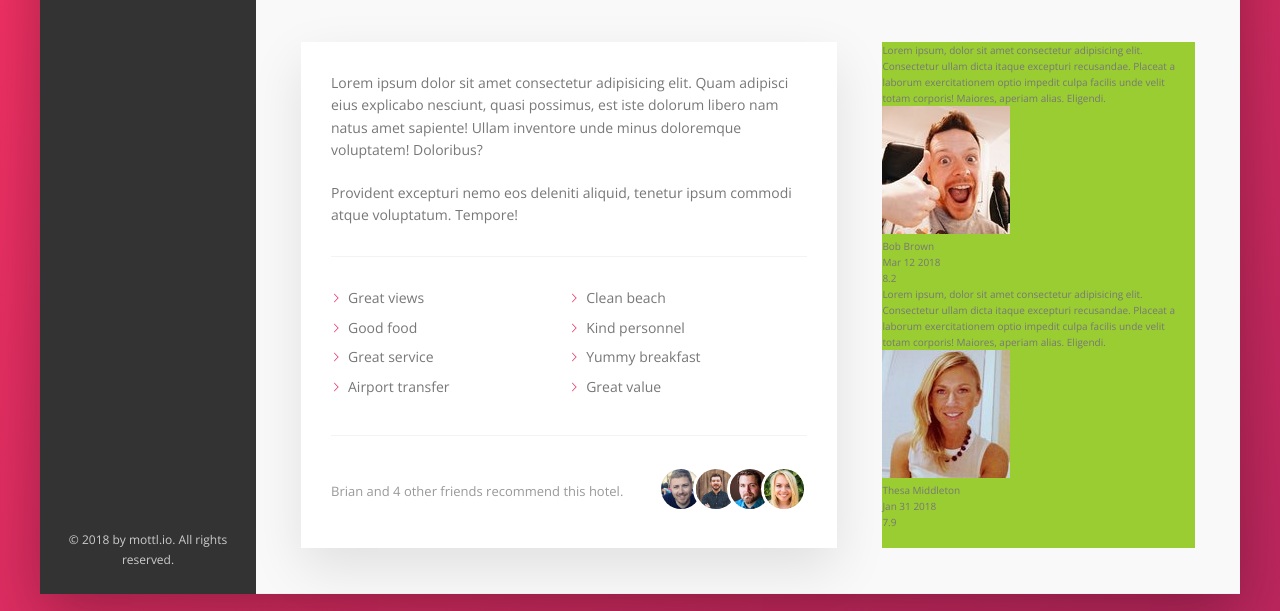
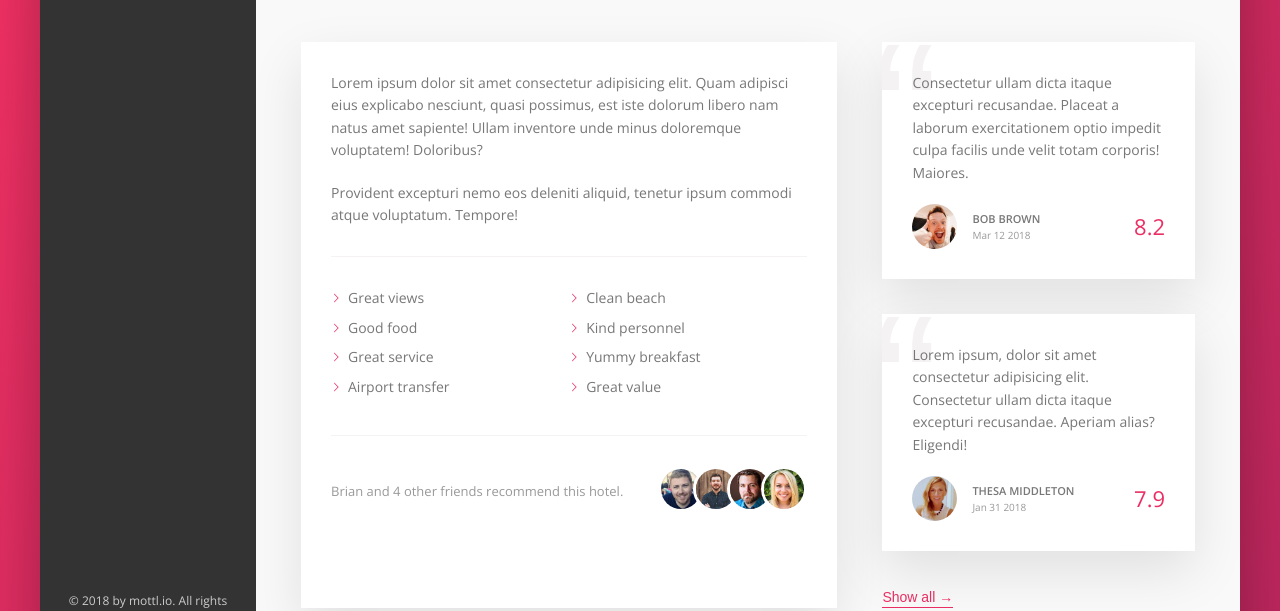
Before and after one commit to mottlio/travelapp, a website: page index.html in a window 1280 px wide. Shown: the part 465-1076 px from the top of the page. Drawn offline with nearby package versions, Linux system fonts and the light colour scheme.

Commit message:
finish styling reviews

```diff
--- a/index.html
+++ b/index.html
@@ -161,7 +161,7 @@
                         <div class="user-reviews">
                             <figure class="review">
                                 <blockquote class="review__text">
-                                    Lorem ipsum, dolor sit amet consectetur adipisicing elit. Consectetur ullam dicta itaque excepturi recusandae. Placeat a laborum exercitationem optio impedit culpa facilis unde velit totam corporis! Maiores, aperiam alias. Eligendi.
+                                    Consectetur ullam dicta itaque excepturi recusandae. Placeat a laborum exercitationem optio impedit culpa facilis unde velit totam corporis! Maiores.
                                 </blockquote>
                                 <figcaption class="review__user">
                                     <img src="img/user-1.jpg" alt="User 1" class="review__photo">
@@ -175,7 +175,7 @@
 
                             <figure class="review">
                                 <blockquote class="review__text">
-                                    Lorem ipsum, dolor sit amet consectetur adipisicing elit. Consectetur ullam dicta itaque excepturi recusandae. Placeat a laborum exercitationem optio impedit culpa facilis unde velit totam corporis! Maiores, aperiam alias. Eligendi.
+                                    Lorem ipsum, dolor sit amet consectetur adipisicing elit. Consectetur ullam dicta itaque excepturi recusandae. Aperiam alias? Eligendi!
                                 </blockquote>
                                 <figcaption class="review__user">
                                     <img src="img/user-2.jpg" alt="User 2" class="review__photo">
@@ -186,6 +186,7 @@
                                     <div class="review__rating">7.9</div>
                                 </figcaption>
                             </figure>
+                            <button class="btn-inline">Show all <span>&rarr;</span></button>
                         </div>
                     </div>
                 </main>
--- a/sass/components/_components.scss
+++ b/sass/components/_components.scss
@@ -445,3 +445,66 @@
 
     }
 }
+
+///////////////////////
+//REVIEWS
+
+.review{
+    background-color: #fff;
+    box-shadow: var(--shadow-light);
+    padding: 3rem;
+    margin-bottom: 3.5rem;
+    position: relative;
+    overflow: hidden;
+
+    &::before{
+        content: "\201C";
+        position: absolute;
+        top: -2.75rem;
+        left: -1rem;
+        font-size: 20rem;
+        color: var(--color-grey-light-2);
+        font-family: sans-serif;
+        line-height: 1;
+        z-index: 1;
+    }
+    &__text{
+        margin-bottom: 2rem;
+        position: relative;
+        z-index: 15;
+    }
+
+    &__user{
+        display: flex;
+        align-items: center;
+    }
+
+    &__photo{
+
+        height: 4.5rem;
+        width: 4.5rem;
+        border-radius: 50%;
+        margin-right: 1.5rem;
+    }
+
+    &__user-box{
+        margin-right: auto;
+    }
+
+    &__user-name{
+        font-size: 1.1rem;
+        text-transform: uppercase;
+        font-weight: 700;
+    }
+
+    &__user-date{
+        font-size: 1rem;
+        color: var(--color-grey-dark-3);
+    }
+
+    &__rating{
+        font-size: 2.2rem;
+        font-weight: 100;
+        color: var(--color-primary);
+    }
+}
--- a/sass/layout/_layout.scss
+++ b/sass/layout/_layout.scss
@@ -40,6 +40,7 @@
 
 .detail{
     display: flex;
+    font-size: 1.4rem;
     padding: 4.5rem;
     background-color: var(--color-gray-light-1);
     border-bottom: var(--line);
@@ -55,6 +56,6 @@
 }
 
 .user-reviews{
-    background-color: yellowgreen;
+
     flex: 1;
 }
```
Also changed, not shown: css/style.css.
